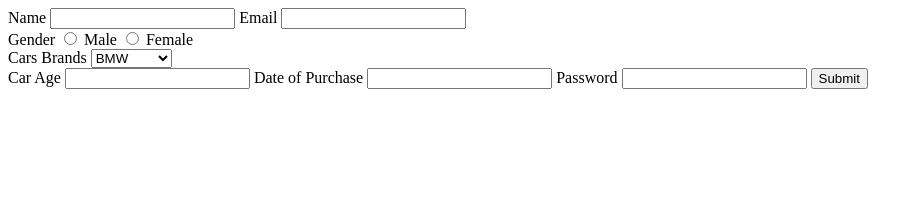
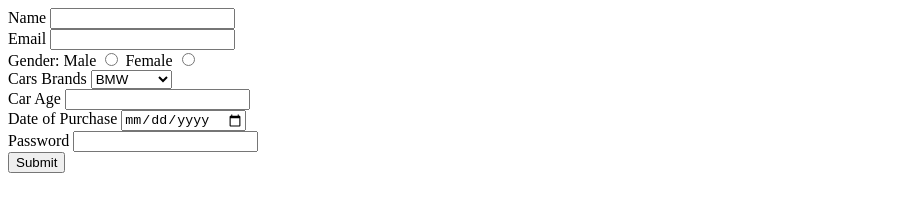
Before and after one commit to acciojob/car-insurance-form-KRISHNAKANT-KUSHWAHA, a website: page main.html in a window 1280 px wide. Shown: the whole page, without its empty margins (0-923 px from the left). Drawn offline with Linux system fonts and the light colour scheme.

Commit message:
created a submission

```diff
--- a/main.html
+++ b/main.html
@@ -12,36 +12,32 @@
 	<form method="post">
 		<label for="name">Name</label>
 		<input type="text" id="name" required>
-
+    <br>
 		<label for="email">Email</label>
 		<input type="email" id="email" required>
     <br>
-	<label for="gender">Gender</label>
-
-<input type="radio" id="male" name="gender" value="male">
+	<label for="gender">Gender: </label>
 	<label for="male">Male</label>
-
-<input type="radio" id="female" name="gender" value="female">
+    <input type="radio" id="male" name="gender" value="male" required>
 	<label for="female">Female</label>
+    <input type="radio" id="female" name="gender" value="female" required>
     <br>
 	   <label for="cars">Cars Brands</label>
-
        <select id="cars" name="cars">
        <option value="bmw">BMW</option>
        <option value="audi">Audi</option>
-       <option value="mercedes">Mercedes</option>
+       <option value="mercedes">Mercedez</option>
        </select>
     <br>
-
 		<label for="carage">Car Age</label>
 		<input type="number" id="carage" required>
-
+	<br>
 		<label for="dop">Date of Purchase</label>
-		<input type="text" id="dop" required>
-
+		<input type="date" id="dop" required>
+     <br>
 		<label for="password">Password</label>
 		<input type="password" id="password" required>
-
+     <br>
 		<button type="submit">Submit</button>
 	</form>
     <script type="text/javascript" src="./script.js">
```
Lines whose indentation alone changed are shown as unchanged.
